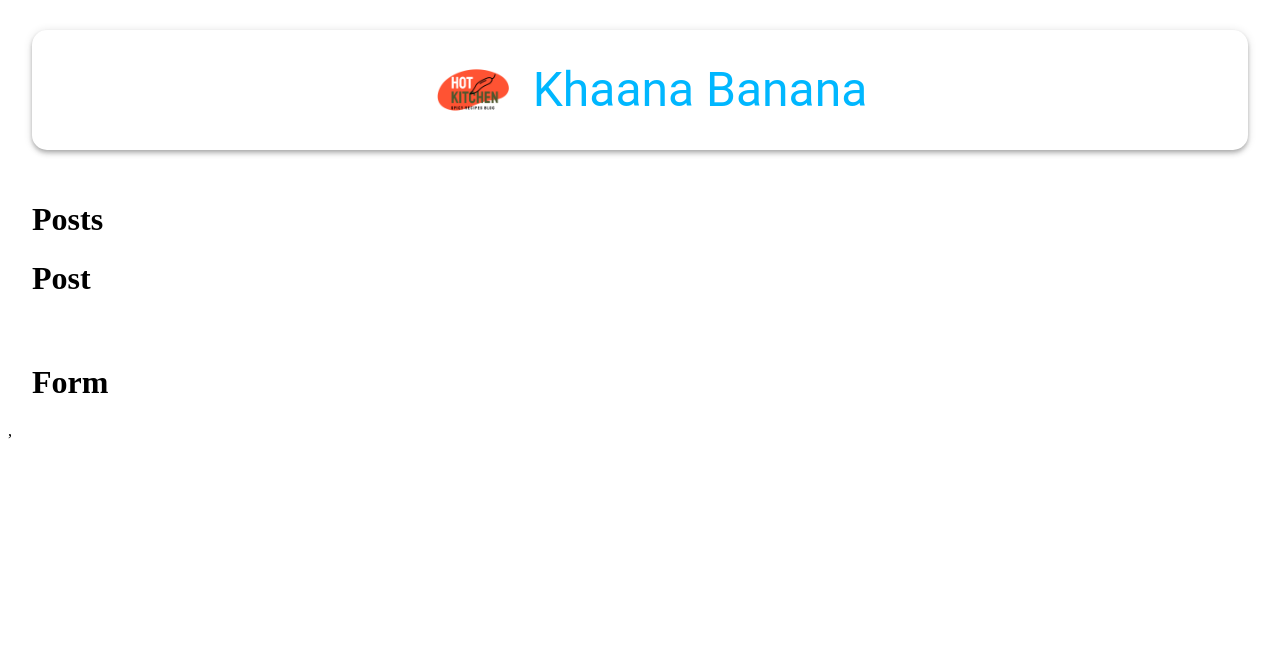
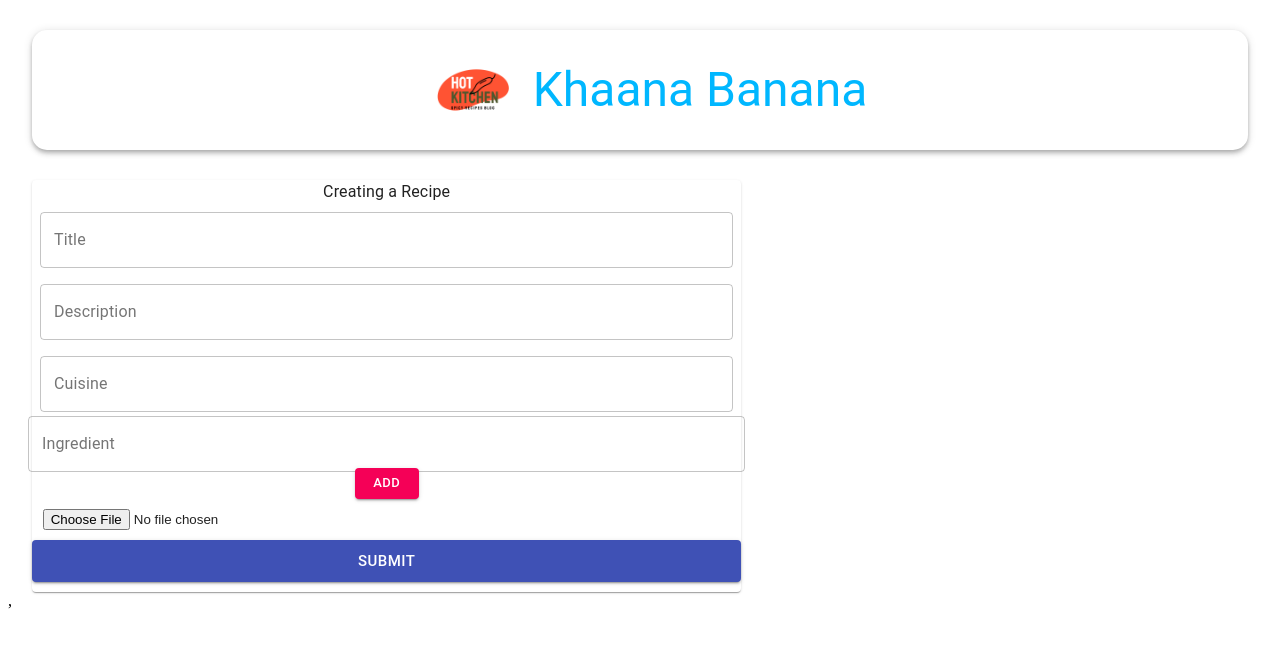
Before and after one commit to KarteekAti/recipe, a React (Create React App) app in the folder client/: page / in a window 1280 px wide. Shown: the top 646 px of the page. Built offline with nearby package versions, Linux system fonts and the light colour scheme; no server answers.

Commit message:
dynamic form in progress

```diff
--- a/client/package.json
+++ b/client/package.json
@@ -18,6 +18,7 @@
     "react-dom": "^18.2.0",
     "react-file-base64": "^1.0.3",
     "react-google-login": "^5.2.2",
+    "react-hook-form": "^7.37.0",
     "react-redux": "^8.0.4",
     "react-router-dom": "^6.4.2",
     "react-scripts": "^5.0.1",
--- a/client/src/App.js
+++ b/client/src/App.js
@@ -24,17 +24,9 @@ const App = () => {
                 <img className={classes.images} src={hotkitchen} alt="Hot Kitchen" height="120"/>
                 <Typography className={classes.heading} variant="h3" align="center">Khaana Banana</Typography>
             </AppBar>
-            <Grow in>
-                <Grid container justifyContent="space-between" alignItems="stretch" spacing={3}>
-                    <Grid item xs={12} sm={7}>
-                        <Posts/>
-                    </Grid>
-                    <Grid item xs={12} sm={7}>
-                        <Form/>
-                    </Grid>
-
-                </Grid>
-            </Grow>
+            <Grid item xs={12} sm={7}>
+                <Form/>
+            </Grid>
         </Container>
     );
 }
--- a/client/src/components/Form/Form.js
+++ b/client/src/components/Form/Form.js
@@ -1,8 +1,43 @@
 import React from "react";
+import { useState } from 'react';
+import { Container, Paper, Box, Typography, Grid, TextField, Button} from '@material-ui/core';
+import DeleteOutlineIcon from '@mui/icons-material/DeleteOutline';
+import useStyles from './style';
+import FileBase from 'react-file-base64';
 
 const Form = () => {
+    const classes = useStyles();
+    const [postData, setPostData] = useState({
+        title: '', description: '', creator: '', cuisine: '', ingredients: [], tags: [], selectedFile: ''
+    });
+    const [ingredients, setIngredient] = useState(['']);
+
+    const addIngredient = (e) => {
+        setPostData({...postData, ingredient: ingredients})
+        setIngredient([...ingredients,e.target.value])
+    }
+
     return(
-        <h1>Form</h1>
+        <Paper>
+            <form className={`${classes.root} ${classes.form}`} autoComplete="off" noValidate>
+                <Typography>Creating a Recipe</Typography>
+                <TextField name="title" variant="outlined" label="Title" fullWidth onChange={(e) => setPostData({...postData, title : e.target.value})}> </TextField>
+                <TextField name="description" multiline variant="outlined" label="Description" fullWidth onChange={(e) => setPostData({...postData, description : e.target.value})}> </TextField>
+                <TextField name="cuisine"  variant="outlined" label="Cuisine" fullWidth onChange={(e) => setPostData({...postData, cuisine : e.target.value})}> </TextField>
+                {
+                    ingredients.map((ingredient,index) => (
+                        <Grid container spacing={3} key={index}>
+                            <TextField name="ingredient"  variant="outlined" label="Ingredient" fullWidth onChange={(e) => addIngredient(e)}> </TextField>
+
+                        </Grid>
+                    ))
+
+                }
+                <Button variant="contained" color="secondary" size="small" onClick={(e) => setIngredient([...ingredients, ' '])}>Add</Button>
+                <div className={classes.fileInput}><FileBase type="file" multiple={false} onDone={({base64}) => setPostData({ ...postData, selectedFile: base64})}></FileBase></div>
+                <Button className={classes.buttonSubmit} variant="contained" color="primary" size="large" type="submit" fullWidth   >Submit</Button>
+            </form>
+        </Paper>
     )
 }
 
--- a/client/src/components/Form/style.js
+++ b/client/src/components/Form/style.js
@@ -0,0 +1,24 @@
+import { makeStyles } from '@material-ui/core/styles';
+
+export default makeStyles((theme) => ({
+  root: {
+    '& .MuiTextField-root': {
+      margin: theme.spacing(1),
+    },
+  },
+  paper: {
+    padding: theme.spacing(2),
+  },
+  form: {
+    display: 'flex',
+    flexWrap: 'wrap',
+    justifyContent: 'center',
+  },
+  fileInput: {
+    width: '97%',
+    margin: '10px 0',
+  },
+  buttonSubmit: {
+    marginBottom: 10,
+  },
+}));
```
Also changed, not shown: 1 other file (tests, documents, lock files or other folders).
